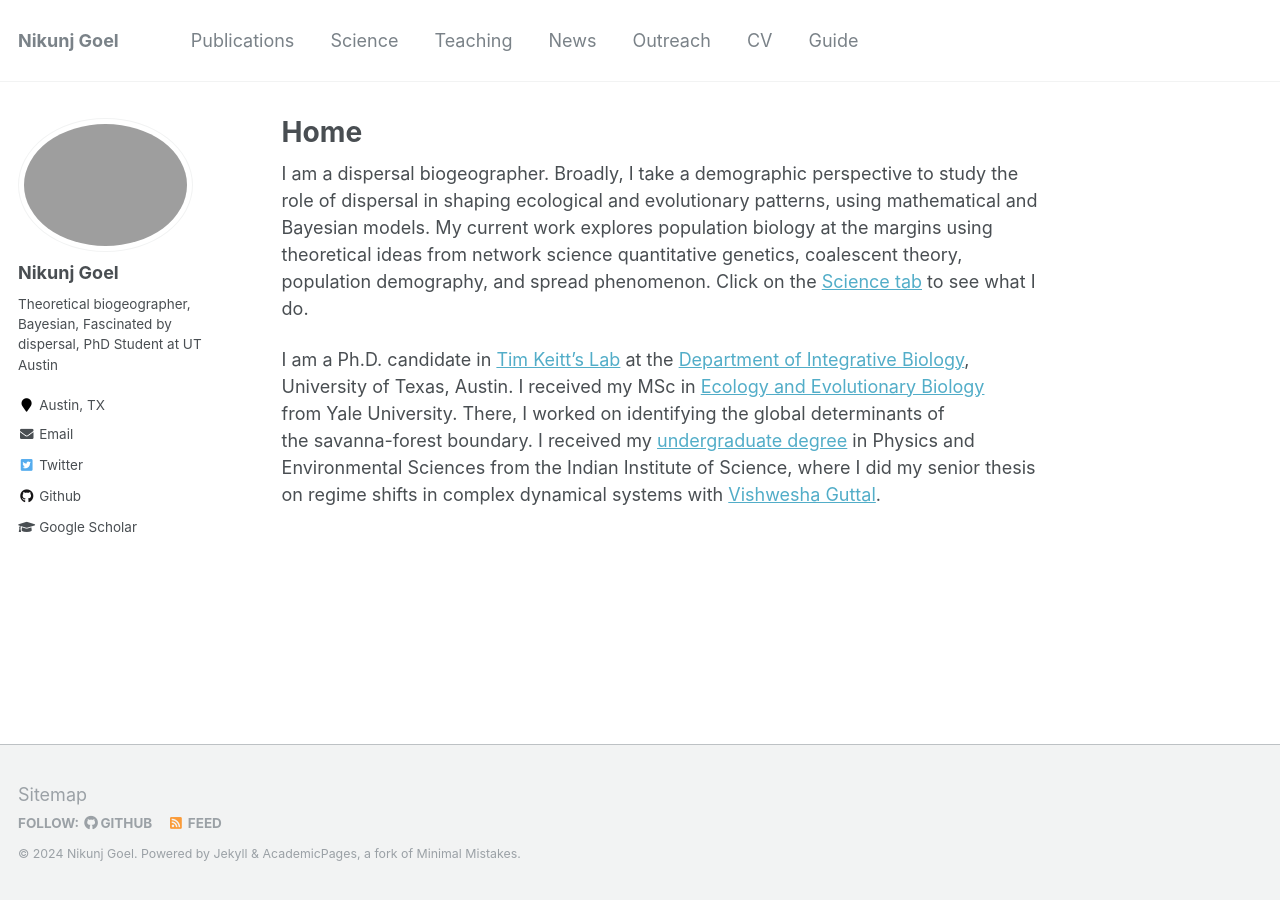
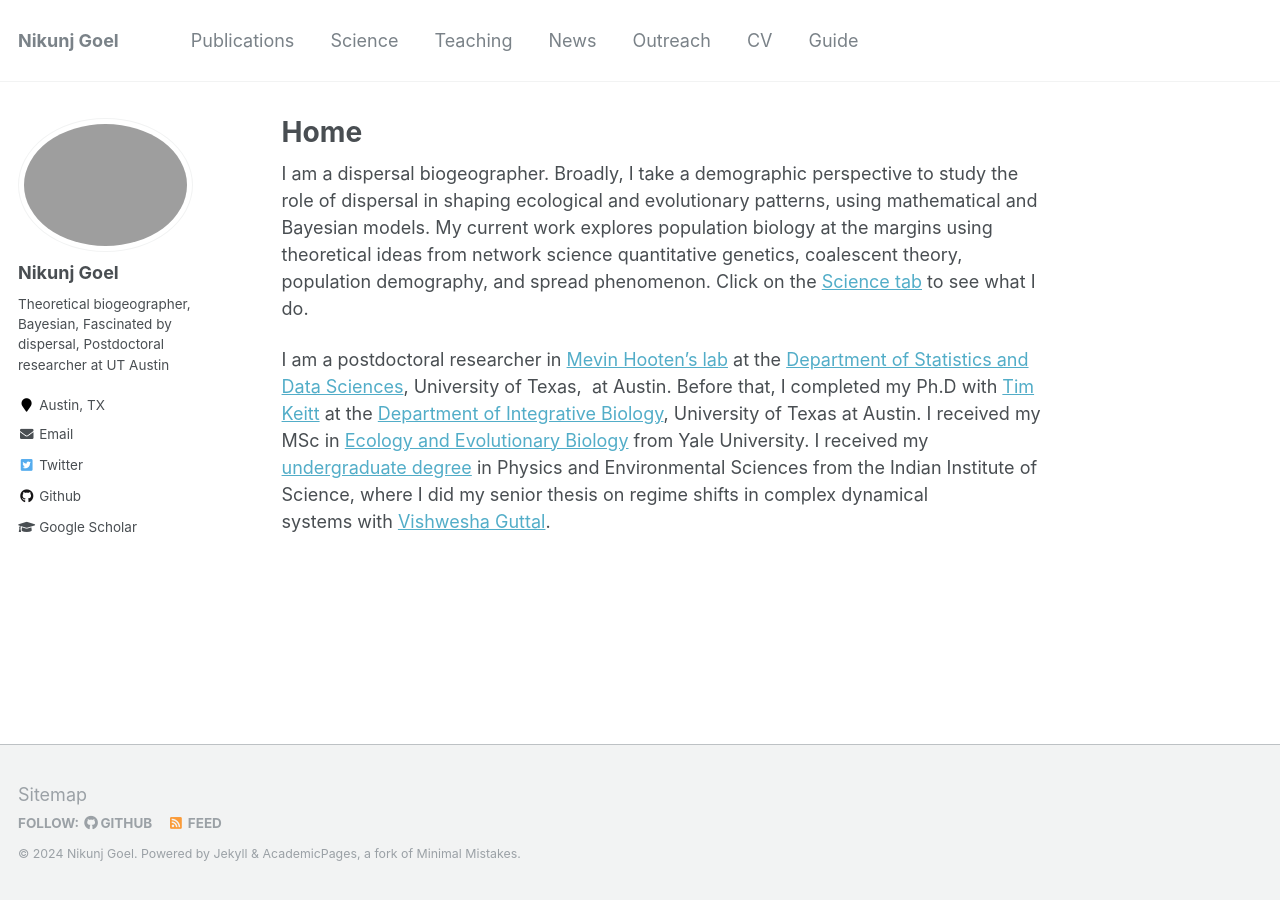
Before and after one commit to cnguyen2370/cnguyen2370.github.io, a Jekyll site: the page built from _pages/about.md, in a window 1280 px wide. Built offline with Jekyll 4.4.1, drawn with Linux system fonts in a browser that asks for light colours.

Commit message:
1-9-2024
Update new Info, see preview

```diff
--- a/_config.yml
+++ b/_config.yml
@@ -82,7 +82,7 @@ analytics:
 author:
   name             : "Nikunj Goel"
   avatar           : "pfp_cropped.jpg"
-  bio              : "Theoretical biogeographer, Bayesian, Fascinated by dispersal, PhD Student at UT Austin"
+  bio              : "Theoretical biogeographer, Bayesian, Fascinated by dispersal, Postdoctoral researcher at UT Austin"
   location         : "Austin, TX"
   employer         :
   pubmed           :
@@ -96,7 +96,7 @@ author:
   flickr           :
   facebook         :
   foursquare       :
-  github           : "https://github.com/nikunj410"
+  github           : "nikunj410"
   google_plus      :
   keybase          :
   instagram        :
--- a/_includes/head/custom.html
+++ b/_includes/head/custom.html
@@ -17,7 +17,7 @@
 <link rel="icon" type="image/png" href="{{ base_path }}/images/favicon-16x16.png?v=M44lzPylqQ" sizes="16x16">
 <link rel="manifest" href="{{ base_path }}/images/manifest.json?v=M44lzPylqQ">
 <link rel="mask-icon" href="{{ base_path }}/images/safari-pinned-tab.svg?v=M44lzPylqQ" color="#000000">
-<link rel="shortcut icon" href="/images/favicon.ico?v=M44lzPylqQ">
+<link rel="shortcut icon" href="/images/favicon.ico">
 <meta name="msapplication-TileColor" content="#000000">
 <meta name="msapplication-TileImage" content="{{ base_path }}/images/mstile-144x144.png?v=M44lzPylqQ">
 <meta name="msapplication-config" content="{{ base_path }}/images/browserconfig.xml?v=M44lzPylqQ">
--- a/_pages/about.md
+++ b/_pages/about.md
@@ -10,4 +10,4 @@ redirect_from:
 
 I am a dispersal&nbsp;biogeographer. Broadly, I take a demographic perspective to study&nbsp;the role of dispersal&nbsp;in shaping ecological and evolutionary patterns, using mathematical&nbsp;and Bayesian&nbsp;models. My current work explores population biology at the margins using theoretical ideas from network science quantitative genetics, coalescent theory,&nbsp; population demography, and spread phenomenon. Click on the [Science tab](./science) to see what I do.
 
-I am a Ph.D. candidate&nbsp;in [Tim Keitt's Lab](https://sites.cns.utexas.edu/keittlab/home) at the [Department of Integrative Biology](https://cns.utexas.edu/eeb-graduate-program), University of Texas,&nbsp;Austin. I received my MSc&nbsp;in [Ecology and Evolutionary Biology](https://eeb.yale.edu/) from&nbsp;Yale University. There, I worked on identifying&nbsp;the global&nbsp;determinants of the&nbsp;savanna-forest boundary. I received my [undergraduate degree](https://ug.iisc.ac.in/) in&nbsp;Physics&nbsp;and Environmental Sciences&nbsp;from the&nbsp;Indian Institute of Science,&nbsp;where I did my senior thesis on regime shifts in complex dynamical systems&nbsp;with&nbsp;[Vishwesha Guttal](https://teelabiisc.wordpress.com/).
+I am a postdoctoral researcher&nbsp;in [Mevin Hooten's lab](https://mhooten.github.io/) at the [Department of Statistics and Data Sciences](https://stat.utexas.edu/), University of Texas,&nbsp; at Austin. Before that, I completed my Ph.D with [Tim Keitt](https://sites.cns.utexas.edu/keittlab/home) at the [Department of Integrative Biology](https://cns.utexas.edu/eeb-graduate-program), University of Texas at Austin. I received my MSc&nbsp;in [Ecology and Evolutionary Biology](https://eeb.yale.edu/) from&nbsp;Yale University. I received my [undergraduate degree](https://ug.iisc.ac.in/) in&nbsp;Physics&nbsp;and Environmental Sciences&nbsp;from the&nbsp;Indian Institute of Science,&nbsp;where I did my senior thesis on regime shifts in complex dynamical systems&nbsp;with&nbsp;[Vishwesha Guttal](https://teelabiisc.wordpress.com/).
```
Also changed, not shown: _pages/publications.md (+1 -1 lines), images/favicon.ico (added), 1 other file.
